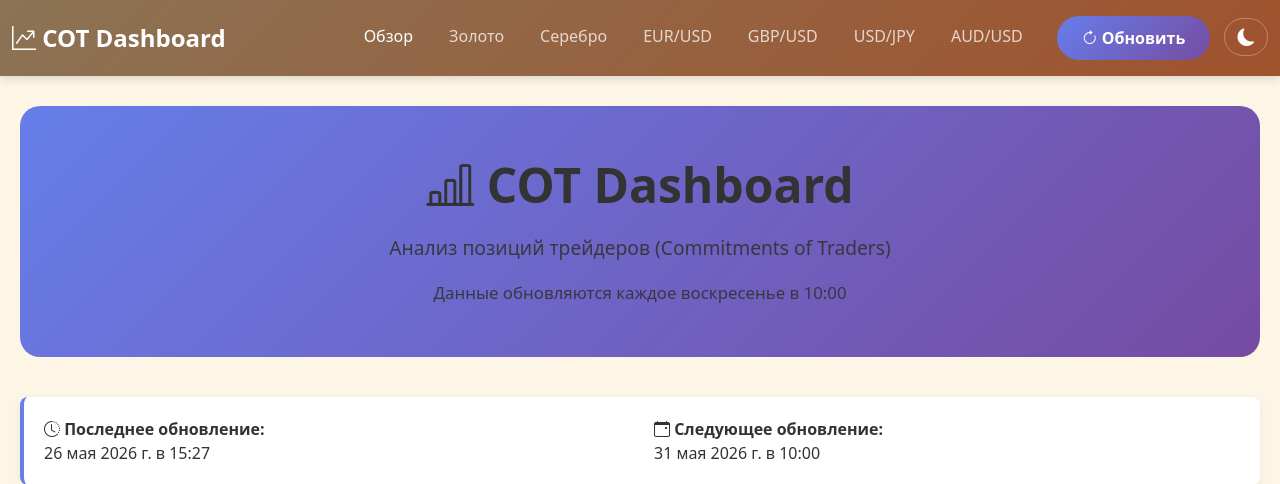
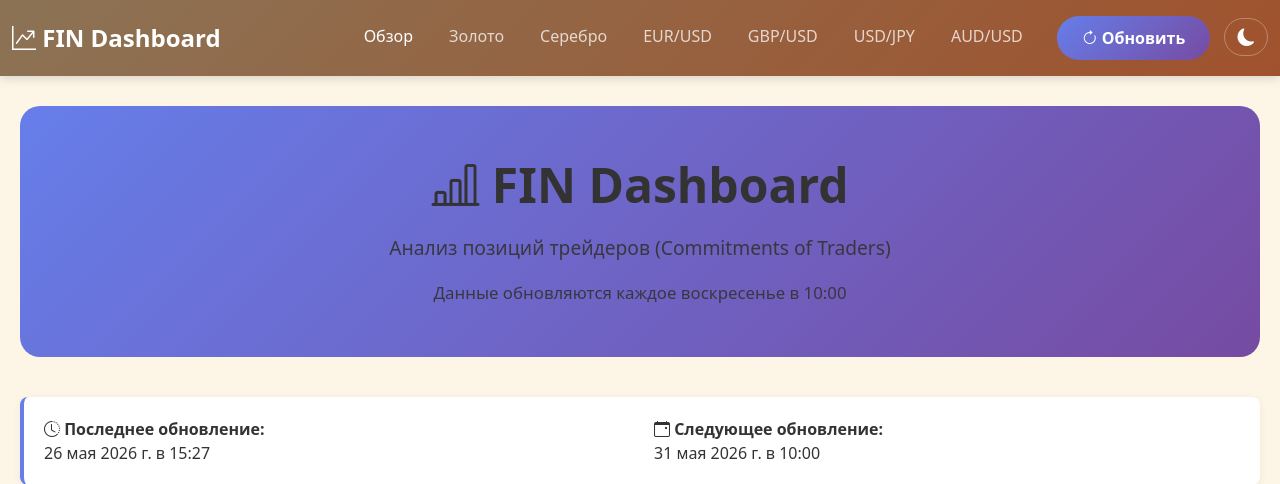
Before and after one commit to haizyxgod/cot-dashboard, a Flask app: page / in a window 1280 px wide. Shown: the top 484 px of the page. Run offline with Flask 3, Linux system fonts and the light colour scheme.

Commit message:
Rename to FIN Dashboard

```diff
--- a/cot_dashboard/templates/index.html
+++ b/cot_dashboard/templates/index.html
@@ -3,7 +3,7 @@
 <head>
     <meta charset="UTF-8">
     <meta name="viewport" content="width=device-width, initial-scale=1.0">
-    <title>COT Dashboard - Обзор</title>
+    <title>FIN Dashboard - Обзор</title>
     <link href="https://cdn.jsdelivr.net/npm/bootstrap@5.3.0/dist/css/bootstrap.min.css" rel="stylesheet">
     <link rel="stylesheet" href="https://cdn.jsdelivr.net/npm/bootstrap-icons@1.10.0/font/bootstrap-icons.css">
     <style>
@@ -261,7 +261,7 @@
     <nav class="navbar navbar-expand-lg">
         <div class="container-fluid">
             <a class="navbar-brand" href="/">
-                <i class="bi bi-graph-up-arrow"></i> COT Dashboard
+                <i class="bi bi-graph-up-arrow"></i> FIN Dashboard
             </a>
             <button class="navbar-toggler" type="button" data-bs-toggle="collapse" data-bs-target="#navbarNav">
                 <span class="navbar-toggler-icon"></span>
@@ -305,7 +305,7 @@
     <!-- Hero Section -->
     <div class="main-container">
         <div class="hero-section">
-            <h1><i class="bi bi-bar-chart-line"></i> COT Dashboard</h1>
+            <h1><i class="bi bi-bar-chart-line"></i> FIN Dashboard</h1>
             <p>Анализ позиций трейдеров (Commitments of Traders)</p>
             <p class="mb-0"><small>Данные обновляются каждое воскресенье в 10:00</small></p>
         </div>
--- a/cot_dashboard/templates/instrument.html
+++ b/cot_dashboard/templates/instrument.html
@@ -3,7 +3,7 @@
 <head>
     <meta charset="UTF-8">
     <meta name="viewport" content="width=device-width, initial-scale=1.0">
-    <title>COT Dashboard - Детальный анализ</title>
+    <title>FIN Dashboard - Детальный анализ</title>
     <link href="https://cdn.jsdelivr.net/npm/bootstrap@5.3.0/dist/css/bootstrap.min.css" rel="stylesheet">
     <link rel="stylesheet" href="https://cdn.jsdelivr.net/npm/bootstrap-icons@1.10.0/font/bootstrap-icons.css">
     <script src="https://cdn.jsdelivr.net/npm/chart.js@4.4.0/dist/chart.umd.min.js"></script>
@@ -292,7 +292,7 @@
     <nav class="navbar navbar-expand-lg">
         <div class="container-fluid">
             <a class="navbar-brand" href="/">
-                <i class="bi bi-graph-up-arrow"></i> COT Dashboard
+                <i class="bi bi-graph-up-arrow"></i> FIN Dashboard
             </a>
             <button class="navbar-toggler" type="button" data-bs-toggle="collapse" data-bs-target="#navbarNav">
                 <span class="navbar-toggler-icon"></span>
```
